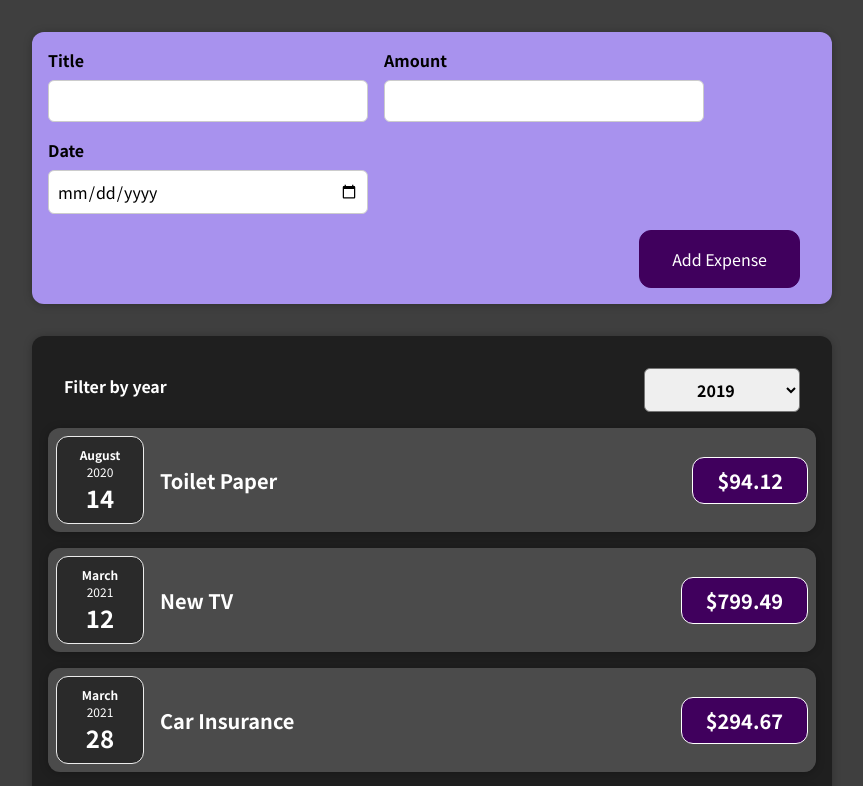
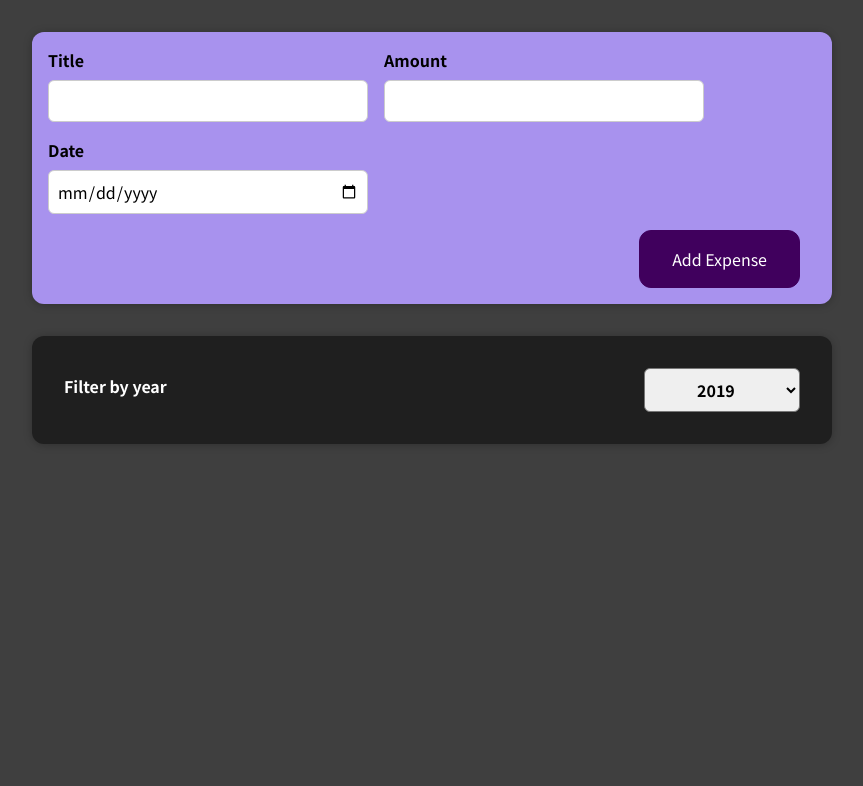
Before and after one commit to harshshah94/react-complete-guide, a React (Create React App) app: page / in a window 1280 px wide. Shown: the top 786 px of the page, without its empty margins (208-1071 px from the left). Built offline with nearby package versions, Linux system fonts and the light colour scheme.

Commit message:
Assignment 3 working with lists

```diff
--- a/src/components/Expenses/Expenses.js
+++ b/src/components/Expenses/Expenses.js
@@ -10,6 +10,11 @@ const Expenses = (props) => {
   const yearChangeHandler = (selectedYear) => {
     setEnteredYear(selectedYear);
   };
+
+  const expensesByYear = props.expenseItems.filter((expense) => {
+    return enteredYear === new Date(expense.date).getFullYear().toString();
+  });
+
   return (
     <div>
       <Card className="expenses">
@@ -17,7 +22,7 @@ const Expenses = (props) => {
           selectedYear={enteredYear}
           onYearChange={yearChangeHandler}
         />
-        {props.expenseItems.map((expense) => (
+        {expensesByYear.map((expense) => (
           <ExpenseItem
             key={expense.id}
             title={expense.title}
```
